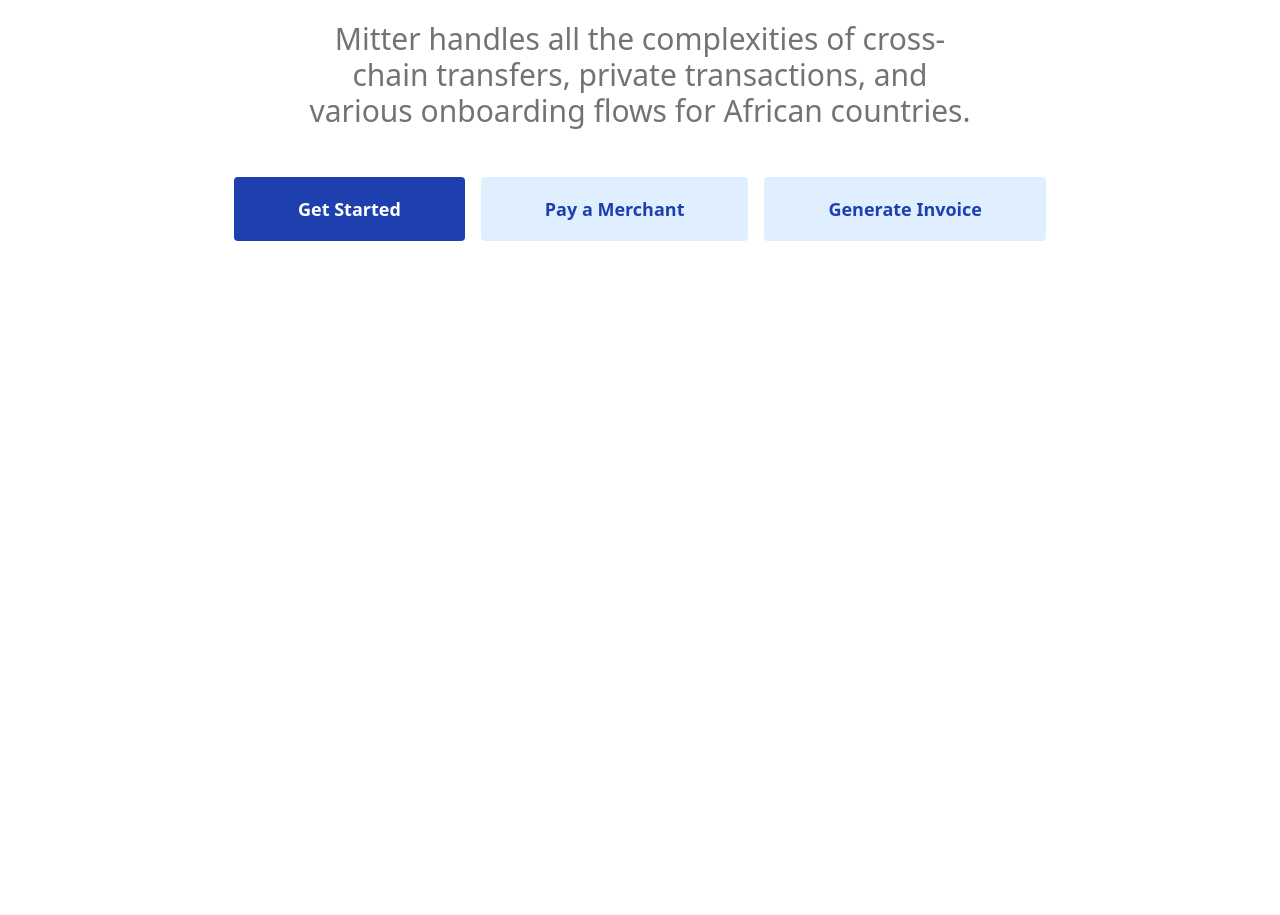
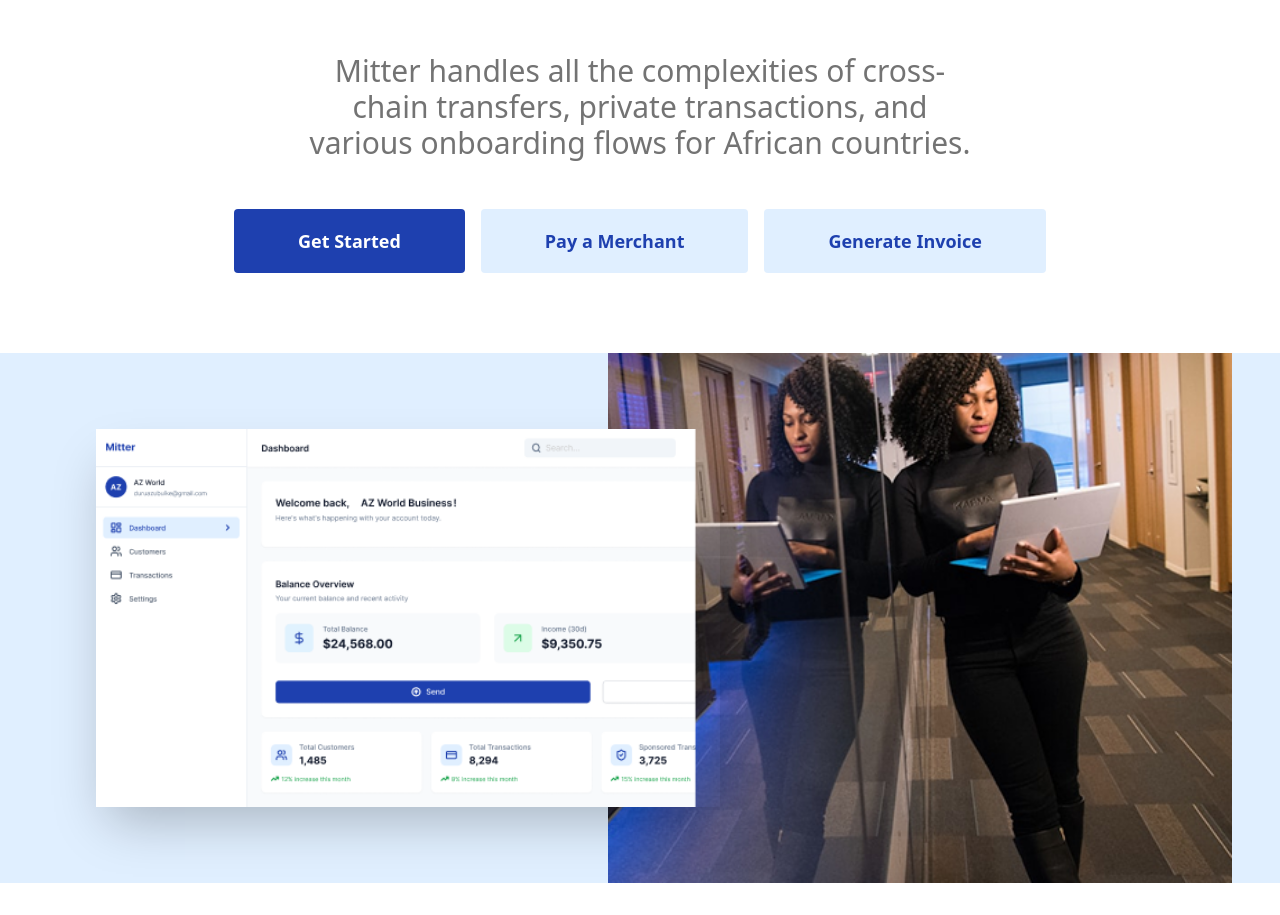
Before and after one commit to Kaidora-labs/mitter-client, a Next.js app: page / in a window 1280 px wide. Shown: the part 307-1222 px from the top of the page. Before the commit the page ends 800 px from the top, so only its background shows below. Built offline with nearby package versions, Linux system fonts and the light colour scheme.

Commit message:
feat: added subhero section

```diff
--- a/app/page.tsx
+++ b/app/page.tsx
@@ -1,11 +1,12 @@
+import Image from "next/image";
 import Link from "next/link";
 import { Text } from "@/components/typography";
 import { Button } from "@/components/ui/button";
 
 export default function Home() {
   return (
-    <div className="w-full mx-auto space-y-4 px-4">
-      <header className="w-full flex justify-between items-center py-4 px-8 text-primary">
+    <div className="w-full mx-auto space-y-4">
+      <header className="w-full flex justify-between items-center px-8 py-8 text-primary">
         <div>
           <Text variant="h2">Mitter</Text>
         </div>
@@ -38,8 +39,8 @@ export default function Home() {
         </div>
       </header>
 
-      <main>
-        <div
+      <main className="space-y-8">
+        <section
           id="hero"
           className="space-y-12 py-12 max-w-2xl mx-auto text-center"
         >
@@ -54,7 +55,7 @@ export default function Home() {
             countries.
           </Text>
 
-          <div className="flex flex-col sm:flex-row justify-center gap-4">
+          <div className="flex flex-col sm:flex-row justify-center gap-4 px-4">
             <Button variant="default" size="lg" className="py-8 px-16" asChild>
               <Link
                 href="/auth/signup"
@@ -87,9 +88,35 @@ export default function Home() {
               </Link>
             </Button>
           </div>
-        </div>
+        </section>
 
-        <div id="demo"></div>
+        <section
+          id="subhero"
+          className="bg-secondary relative justify-center px-4 py-4 sm:p-0"
+        >
+          <div className="max-w-7xl mx-auto grid grid-cols-1 lg:grid-cols-2 gap-8 items-center">
+            <div className="relative shadow-2xl z-10 lg:translate-x-24">
+              <Image
+                src="/subhero-demo.png"
+                alt={"Mitter Demo"}
+                width={600}
+                height={400}
+                priority
+              />
+            </div>
+
+            <div className="rounded-2xl lg:-translate-x-12 ">
+              <Image
+                src="/subhero-person.png"
+                alt={"Mitter Asset"}
+                width={800}
+                height={600}
+                priority
+              />
+            </div>
+          </div>
+        </section>
+
         <div id="details"></div>
         <div id="paymitter"></div>
         <div id="cta"></div>
```
Also changed, not shown: public/subhero-demo.png (added), public/subhero-person.png (added).
